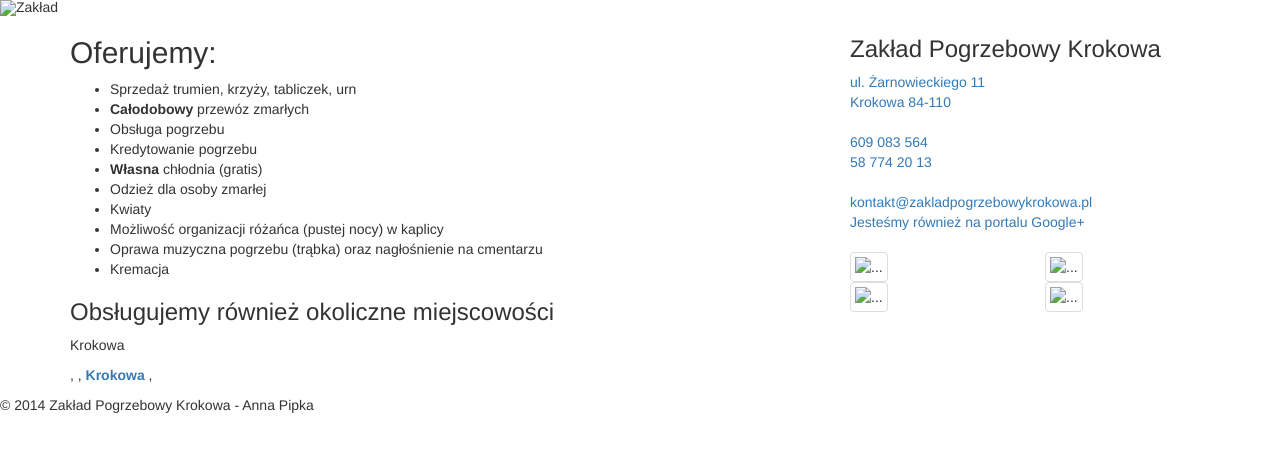
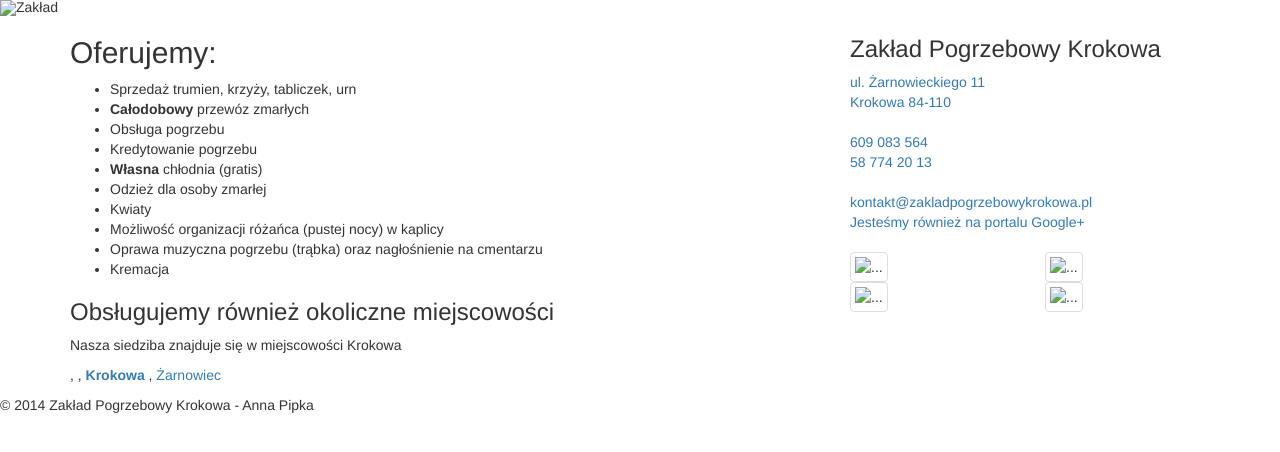
Before and after one commit to lukaszkomar/zakladkrokowa.pl, a Jekyll site: the page built from krokowa.html, in a window 1280 px wide. Shown: the top 452 px of the page. Built offline with Jekyll 4.4.1, drawn with Linux system fonts in a browser that asks for light colours; nearby versions of some CDN libraries; library files that are not in the unit come from our copies.

Commit message:
keywords

```diff
--- a/krokowa.html
+++ b/krokowa.html
@@ -2,4 +2,4 @@
 layout: page
 title: Krokowa
 ---
-<p>Krokowa</p>
+<p>Nasza siedziba znajduje się w miejscowości Krokowa</p>
--- /dev/null
+++ b/zarnowiec.html
@@ -0,0 +1,5 @@
+---
+layout: page
+title: Żarnowiec
+---
+<p>Prowadzimy działalność również w Żarnowcu</p>
```
